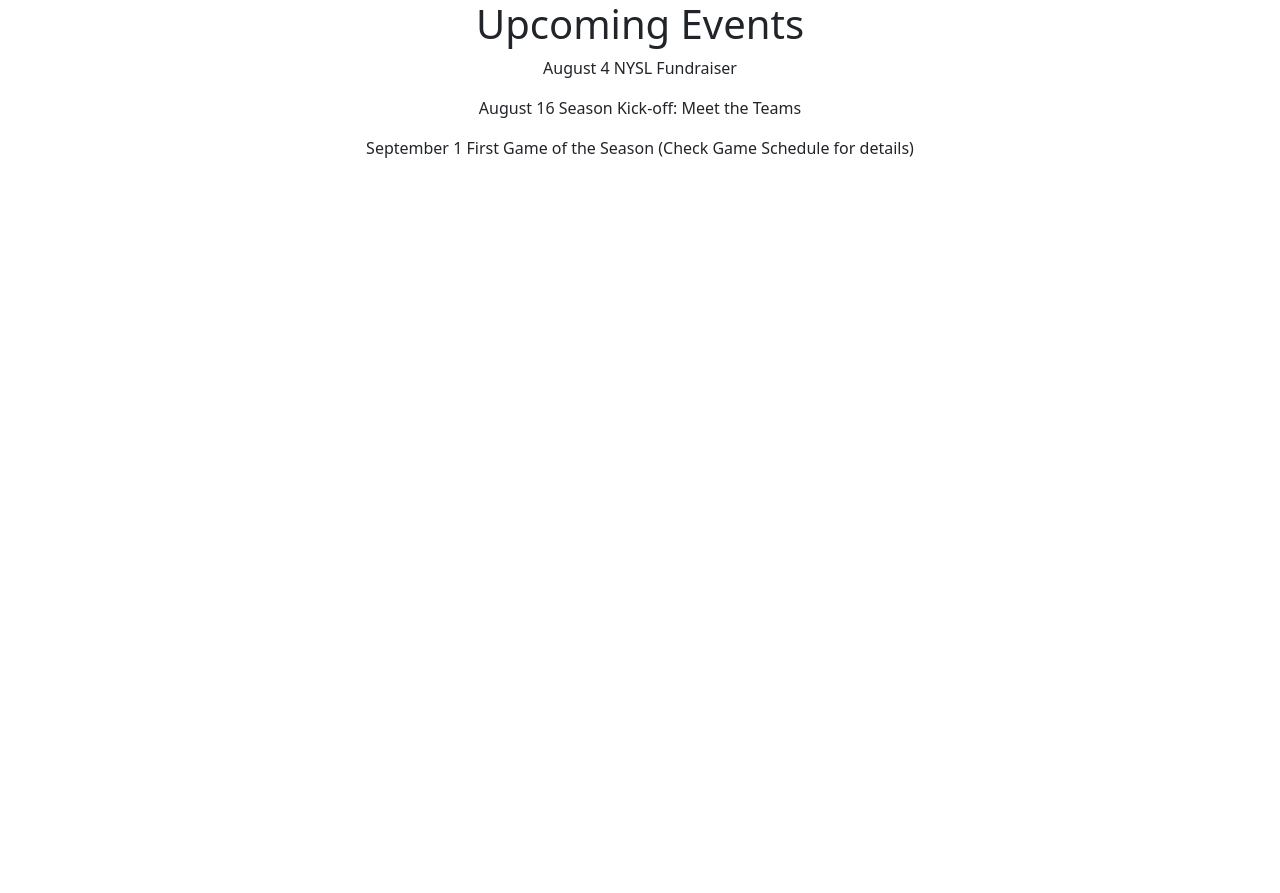
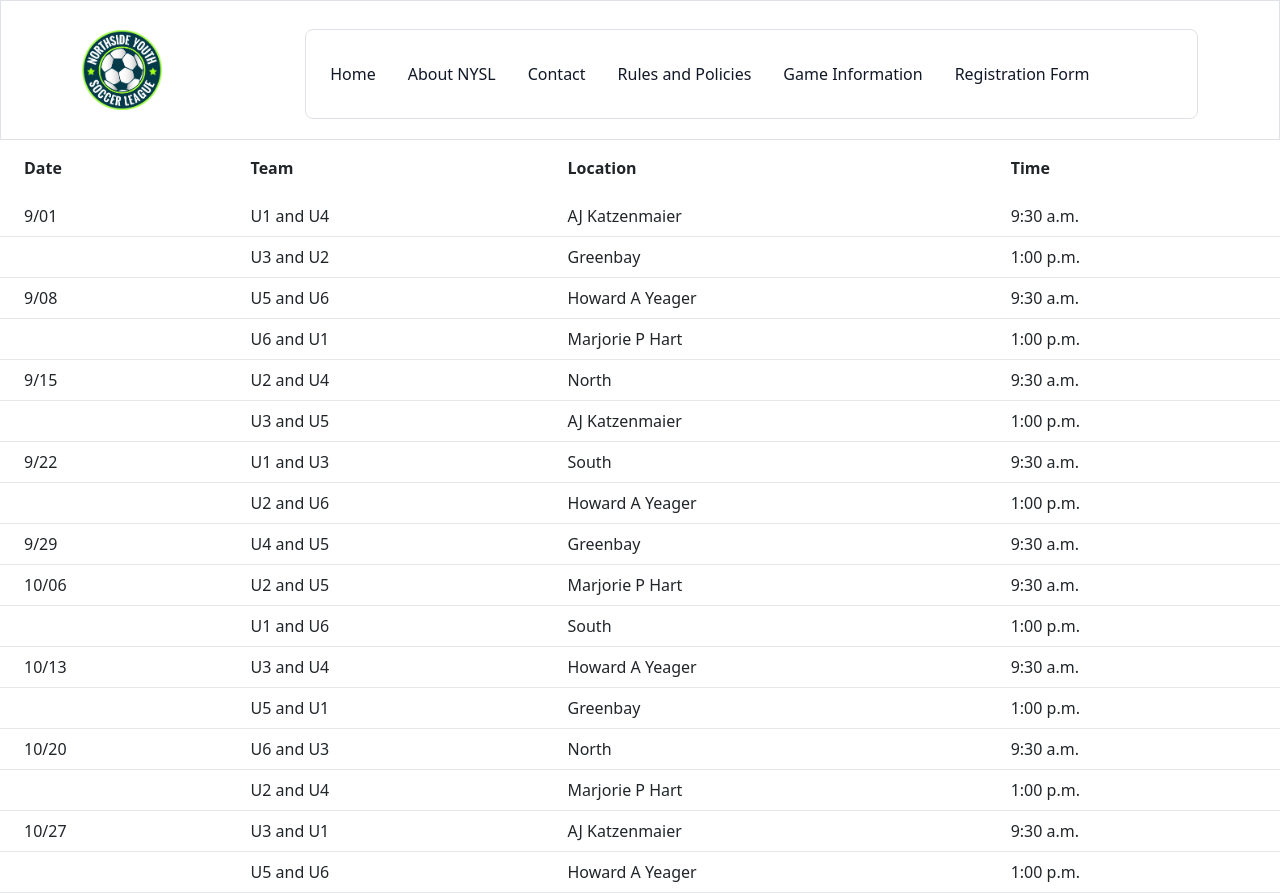
Before and after one commit to AndreusSH/soccerleague, a React (Create React App) app: page /games in a window 1280 px wide. Before the commit the page ends 800 px from the top, so only its background shows below. Built offline with nearby package versions, Linux system fonts and the light colour scheme.

Commit message:
Tailwind CSS

```diff
--- a/package.json
+++ b/package.json
@@ -9,7 +9,8 @@
     "bootstrap": "^5.3.1",
     "react": "^18.2.0",
     "react-dom": "^18.2.0",
-    "react-scripts": "5.0.1",
+    "react-router-dom": "^6.15.0",
+    "react-scripts": "^5.0.1",
     "web-vitals": "^2.1.4",
     "workbox-background-sync": "^6.6.0",
     "workbox-broadcast-update": "^6.6.0",
@@ -47,5 +48,8 @@
       "last 1 firefox version",
       "last 1 safari version"
     ]
+  },
+  "devDependencies": {
+    "tailwindcss": "^3.3.3"
   }
 }
--- a/src/App.css
+++ /dev/null
@@ -1,38 +0,0 @@
-.App {
-  text-align: center;
-}
-
-.App-logo {
-  height: 40vmin;
-  pointer-events: none;
-}
-
-@media (prefers-reduced-motion: no-preference) {
-  .App-logo {
-    animation: App-logo-spin infinite 20s linear;
-  }
-}
-
-.App-header {
-  background-color: #282c34;
-  min-height: 100vh;
-  display: flex;
-  flex-direction: column;
-  align-items: center;
-  justify-content: center;
-  font-size: calc(10px + 2vmin);
-  color: white;
-}
-
-.App-link {
-  color: #61dafb;
-}
-
-@keyframes App-logo-spin {
-  from {
-    transform: rotate(0deg);
-  }
-  to {
-    transform: rotate(360deg);
-  }
-}
--- a/src/App.js
+++ b/src/App.js
@@ -1,12 +1,23 @@
-import React from 'react';
-import './App.css';
+import React from "react";
+import { BrowserRouter, Routes, Route } from "react-router-dom";
 import Home from './components/Home'
+import Games from "./components/Games";
+import Navbar from "./components/Navbar";
+import './index.css';
+
 
 function App() {
   return (
-    <div className="App">
-      <Home/>
-    </div>
+
+    <BrowserRouter>
+      <Navbar />
+      <Routes>
+        <Route path="/" element={<Home />} />
+        <Route path="/games" element={<Games />} />
+        {/* Other routes */}
+      </Routes>
+    </BrowserRouter>
+
   );
 }
 
--- a/src/components/Games.js
+++ b/src/components/Games.js
@@ -1,9 +1,6 @@
 import React from 'react';
-import './Games.css';
 import eventsData from './events.json';
-import { useState } from 'react';
-
-
+import '../index.css'
 
 
 console.log("eventsData", Object.keys(eventsData)[0][0])
@@ -17,7 +14,7 @@ const renderHeader = () => {
     const firstEvent = eventsData[Object.keys(eventsData)[0]][0];
         return Object.keys(firstEvent)
         .filter(key => key !== "address")
-        .map((key, index) => <th  scope ="col" key={index}>{capitalize(key)}</th>);
+        .map((key, index) => <th scope="col" className="px-6 py-3" key={index}>{capitalize(key)}</th>);
 
 
 }
@@ -33,34 +30,36 @@ const renderEvents = () => {
 
 
           return (
-            <tr key={`${dateKey}_${index}`}>
-              <td>{showDate ? entry.date : ""}</td>
-              <td>{entry.team}</td>
-              <td>{entry.Location}</td>
-              <td>{entry.time}</td>
+            <tr className= "bg-white border-b dark:bg-gray-800 dark:border-gray-700" key={`${dateKey}_${index}`}>
+              <td className="px-4 py-2">{showDate ? entry.date : ""}</td>
+              <td className="px-4 py-2">{entry.team}</td>
+              <td className="px-4 py-2">{entry.Location}</td>
+              <td className="px-4 py-2">{entry.time}</td>
             </tr>
           );
-
-
-
       })
     ))
   }
 
 
 function Games() {
-    //console.log(eventsData);
+
 
     return (
-        <div>
-            <h1>NYSL Game Information</h1>
-            <table class="table">
-                <thead>
-                  <tr>{renderHeader()}</tr>
-                </thead>
-            <tbody>{renderEvents()}</tbody>
-               </table>
-        </div>
+
+<table className='w-full table-auto'>
+  <thead>
+    <tr>
+      {renderHeader()}
+    </tr>
+  </thead>
+  <tbody>
+
+
+      {renderEvents()}
+
+  </tbody>
+</table>
     );
 }
 
--- a/src/components/Home.js
+++ b/src/components/Home.js
@@ -1,24 +1,23 @@
-function Home(){
+const upcoming_events = {
+    ev_1:{ date: "August 4", event: "NYSL Fundraiser"},
+    ev_2:{date: "August 16", event: "Season Kick-off: Meet the Teams"},
+    ev_3:{date: "September 1", event: "First Game of the Season (Check Game Schedule for details)"}
+}
 
+function Home() {
+    return (
+        <div className="flex justify-center items-center ">
+            <div className="text-center">
+                <h1 className="text-3xl font-bold mb-4 underline">Upcoming Events</h1>
+                 {Object.values(upcoming_events).map((event, index) => (
+                        <p key={index} className="text-lg mb-4">
+                        {event.date} <span className="font-bold">{event.event}</span>
+                    </p>
+                ))}
 
-
-
-    return (
-        <div>
-            <h1>Upcoming Events</h1>
-        <p>
-        August 4 NYSL Fundraiser
-        </p>
-        <p>
-            August 16 Season Kick-off: Meet the Teams
-        </p>
-        <p>
-        September 1 First Game of the Season (Check Game Schedule for details)
-        </p>
+            </div>
         </div>
     )
-
-
 }
 
 export default Home;
--- a/src/components/Navbar.js
+++ b/src/components/Navbar.js
@@ -2,40 +2,56 @@ import React from "react";
 import { NavLink } from "react-router-dom";
 
 function Navbar() {
+
   return (
-    <nav className="navbar navbar-expand-lg navbar-light bg-light">
-      <div className="collapse navbar-collapse" id="navbarSupportedContent">
-        <ul className="navbar-nav mr-auto">
-        <NavLink to="/" activeClassName="active" exact>
-          <li className="nav-item">
-          <a className="nav-link" href="/">Link</a>
-              </li>
-            </NavLink>
-            <NavLink to="/about" activeClassName="active">
+   <nav className="sticky top-0  w-full border border-b-1 z-50">
+    <div className="container max-w-5xl">
+      <div className="flex flex-row py-1 items-center">
+        <div className="basis-1/5">
+            <img
+                src="img/nysl_logo.png"
+                alt="logo"
+                width="80"></img>
+        </div>
+        <div className="basis-4/5 hidden w-full md:block md:w-auto">
+        <ul  className="font-medium flex flex-col p-4 md:p-0 mt-4 border border-gray-100 rounded-lg bg-gray-50 md:flex-row md:space-x-8 md:mt-0 md:border-0 md:bg-white dark:bg-gray-800 md:dark:bg-gray-900 dark:border-gray-700 ">
+          <li>
+              <NavLink to="/"
+               activeClassName="bg-purple-500"
+              className="block py-2 pl-3 pr-4 text-gray-900 rounded hover:bg-gray-100 md:hover:bg-transparent md:border-0 md:hover:text-blue-700 md:p-0 dark:text-white md:dark:hover:text-blue-500 dark:hover:bg-gray-700 dark:hover:text-white md:dark:hover:bg-transparent no-underline">Home</NavLink>
+          </li>
+          <li>
+              <NavLink to="#"
+               activeClassName="bg-purple-500"
+              className="block py-2 pl-3 pr-4 text-gray-900 rounded hover:bg-gray-100 md:hover:bg-transparent md:border-0 md:hover:text-blue-700 md:p-0 dark:text-white md:dark:hover:text-blue-500 dark:hover:bg-gray-700 dark:hover:text-white md:dark:hover:bg-transparent no-underline">About NYSL </NavLink>
+          </li>
+          <li>
+              <NavLink to="#"
+              className="block py-2 pl-3 pr-4 text-gray-900 rounded hover:bg-gray-100 md:hover:bg-transparent md:border-0 md:hover:text-blue-700 md:p-0 dark:text-white md:dark:hover:text-blue-500 dark:hover:bg-gray-700 dark:hover:text-white md:dark:hover:bg-transparent no-underline">Contact </NavLink>
+          </li>
+          <li>
+              <NavLink to="#"
 
-          <li className="nav-item">
-              About
+              className=" block py-2 pl-3 pr-4 text-gray-900 rounded hover:bg-gray-100 md:hover:bg-transparent md:border-0 md:hover:text-blue-700 md:p-0 dark:text-white md:dark:hover:text-blue-500 dark:hover:bg-gray-700 dark:hover:text-white md:dark:hover:bg-transparent no-underline">Rules and Policies </NavLink>
           </li>
-          </NavLink>
-          <NavLink to="/contact" activeClassName="active">
-          <li className="nav-item">
-              Contact
-              </li>
-            </NavLink>
-            <NavLink to="/rules" activeClassName="active">
-          <li className="nav-item">
-              Rules & Policies
-              </li>
-            </NavLink>
-            <NavLink to="/games" activeClassName="active">
-          <li className="nav-item">
-              Game Information
-              </li>
-            </NavLink>
+          <li>
+              <NavLink to="/games"
+               activeClassName="bg-purple-500"
+              className="block py-2 pl-3 pr-4 text-gray-900 rounded hover:bg-gray-100 md:hover:bg-transparent md:border-0 md:hover:text-blue-700 md:p-0 dark:text-white md:dark:hover:text-blue-500 dark:hover:bg-gray-700 dark:hover:text-white md:dark:hover:bg-transparent no-underline">Game Information</NavLink>
+          </li>
+          <li>
+              <NavLink to="#"
+               activeClassName="bg-purple-500"
+              className="block py-2 pl-3 pr-4 text-gray-900 rounded hover:bg-gray-100 md:hover:bg-transparent md:border-0 md:hover:text-blue-700 md:p-0 dark:text-white md:dark:hover:text-blue-500 dark:hover:bg-gray-700 dark:hover:text-white md:dark:hover:bg-transparent no-underline">Registration Form</NavLink>
+          </li>
+        </ul>
 
-        </ul>
+
+          </div>
+
       </div>
-    </nav>
+    </div>
+   </nav>
   );
 }
 
--- a/src/index.css
+++ b/src/index.css
@@ -1,13 +1,3 @@
-body {
-  margin: 0;
-  font-family: -apple-system, BlinkMacSystemFont, 'Segoe UI', 'Roboto', 'Oxygen',
-    'Ubuntu', 'Cantarell', 'Fira Sans', 'Droid Sans', 'Helvetica Neue',
-    sans-serif;
-  -webkit-font-smoothing: antialiased;
-  -moz-osx-font-smoothing: grayscale;
-}
-
-code {
-  font-family: source-code-pro, Menlo, Monaco, Consolas, 'Courier New',
-    monospace;
-}
+@tailwind base;
+@tailwind components;
+@tailwind utilities;
--- /dev/null
+++ b/tailwind.config.js
@@ -0,0 +1,11 @@
+
+/** @type {import('tailwindcss').Config} */
+module.exports = {
+  content: [
+    "./src/**/*.{js,jsx,ts,tsx}",
+  ],
+  theme: {
+    extend: {},
+  },
+  plugins: [],
+}
```
Also changed, not shown: src/events.json (deleted, +0 -39 lines), public/img/nysl_logo.png (added), 2 other files (tests, documents, lock files or other folders).
